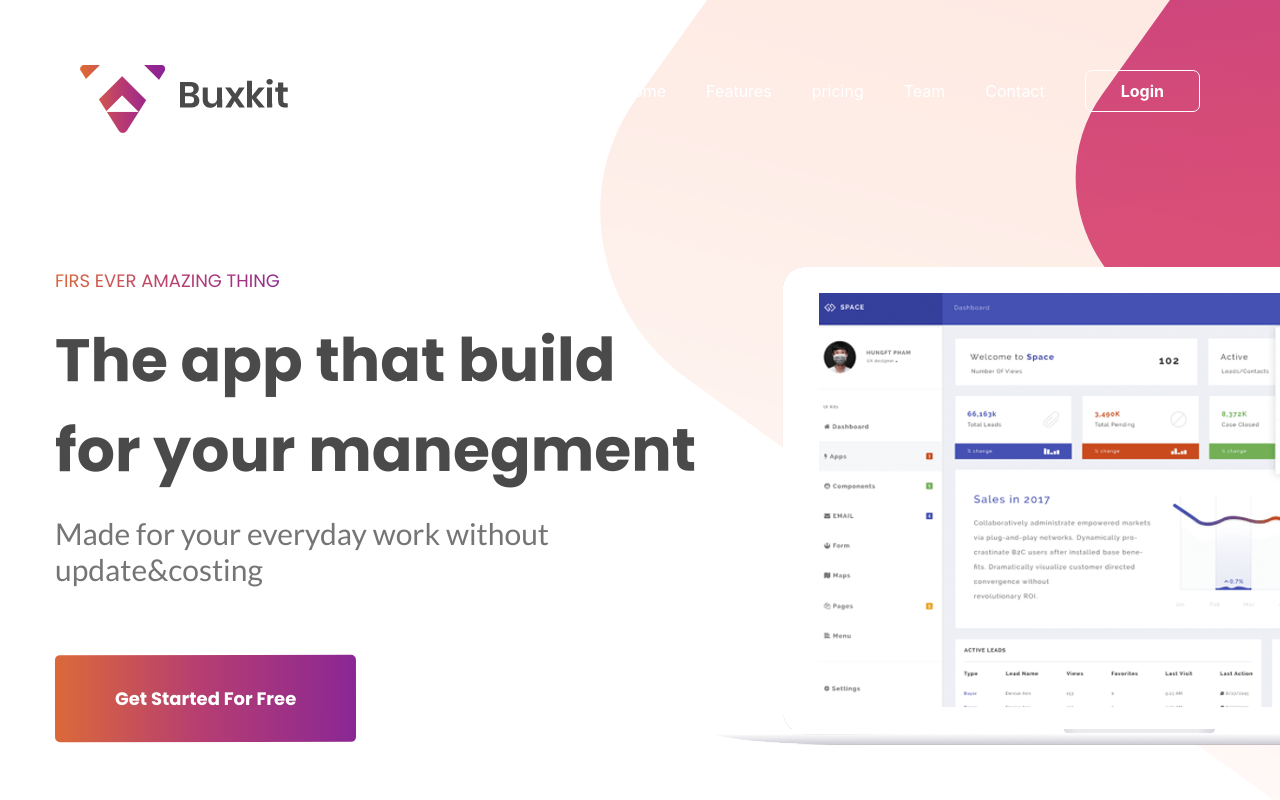
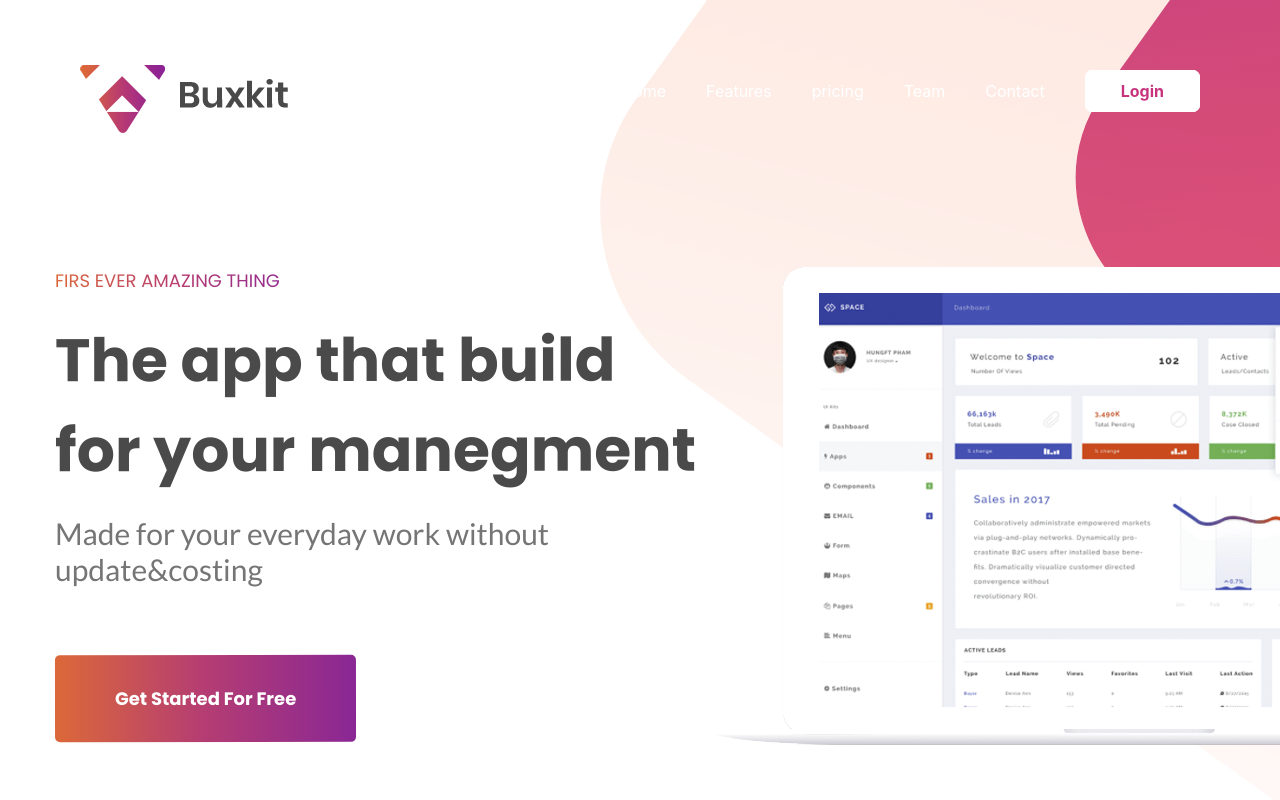
Before and after one commit to KeyToTech/StandupBotLanding, a React (Create React App) app: page / in a window 1280 px wide. In both pictures the pointer is over the link "Login". Shown: the top 800 px of the page. Built offline with nearby package versions, Linux system fonts and the light colour scheme.

Commit message:
In the header in the button the active has changed hover style.

```diff
--- a/src/header/Header.js
+++ b/src/header/Header.js
@@ -42,7 +42,7 @@ class Header extends Component {
                             <h1 className="caption-tt">The app that build for your manegment</h1>
                             <div className="caption-tm">Made for your everyday work without update&costing</div>
                         </div>
-                        <a className="button-caption">Get Started For Free</a>
+                        <a href="#" className="button-caption">Get Started For Free</a>
                     </div>
                     <div className="caption-img-container">
                         <img src={imgHeader} alt="img"/>
--- a/src/header/header.css
+++ b/src/header/header.css
@@ -88,6 +88,18 @@
     font-weight: bold;
 }
 
+.active:hover {
+    border: 1px white solid;
+    background: white;
+    border-radius: 7px;
+    font-size: 16px;
+    text-decoration: none;
+    color: #c8337e;
+    padding: 10px 35px;
+    font-family: 'Poppins' sans-serif;
+    font-weight: bold;
+}
+
 .banner {
     width: 1170px;
     margin: 0 auto;
@@ -147,6 +159,7 @@
 
 .button-caption {
     position: absolute;
+    text-decoration: none;
     bottom: 7px;
     padding: 30px 60px;
     border-radius: 5px;
```
